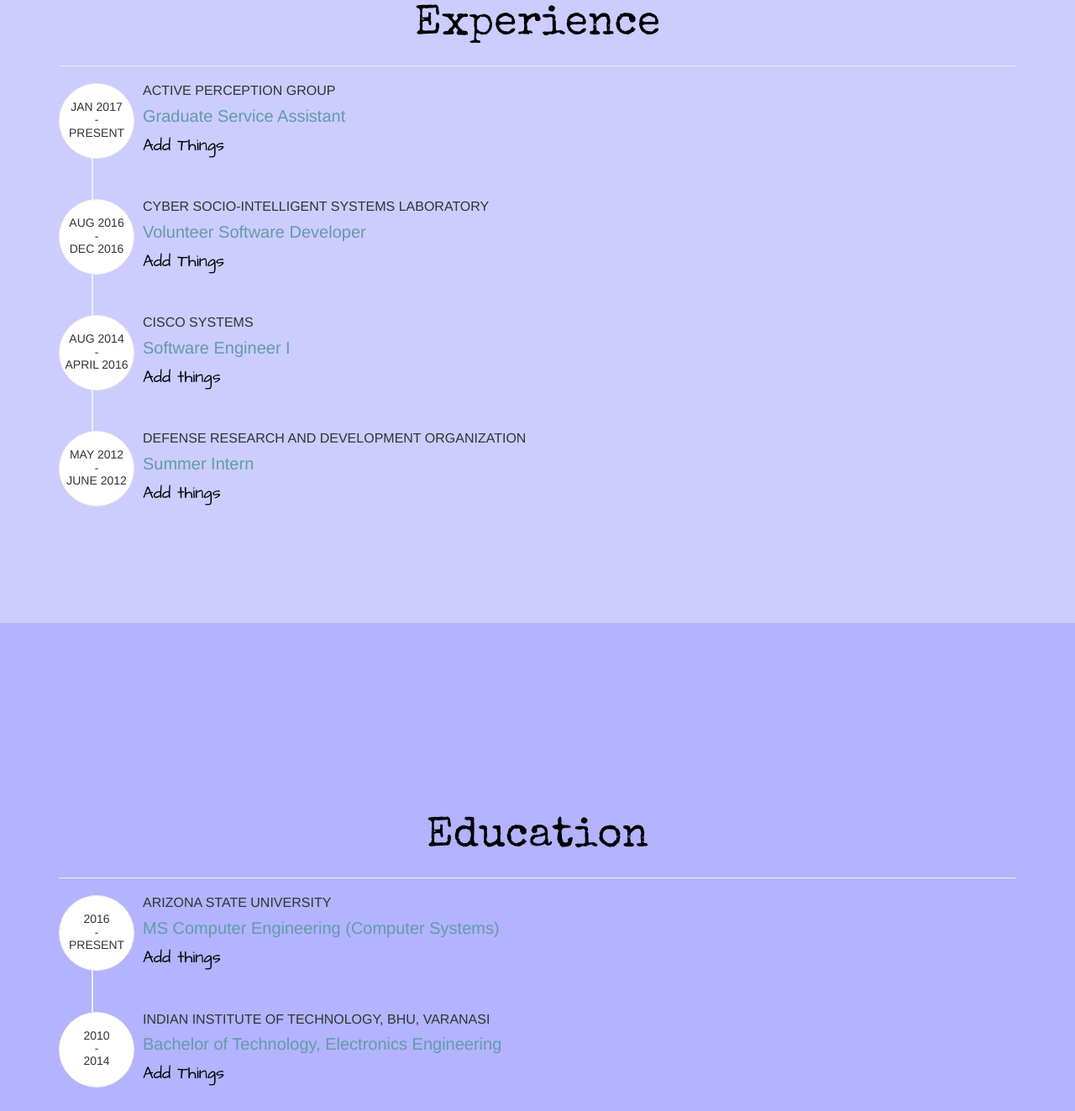
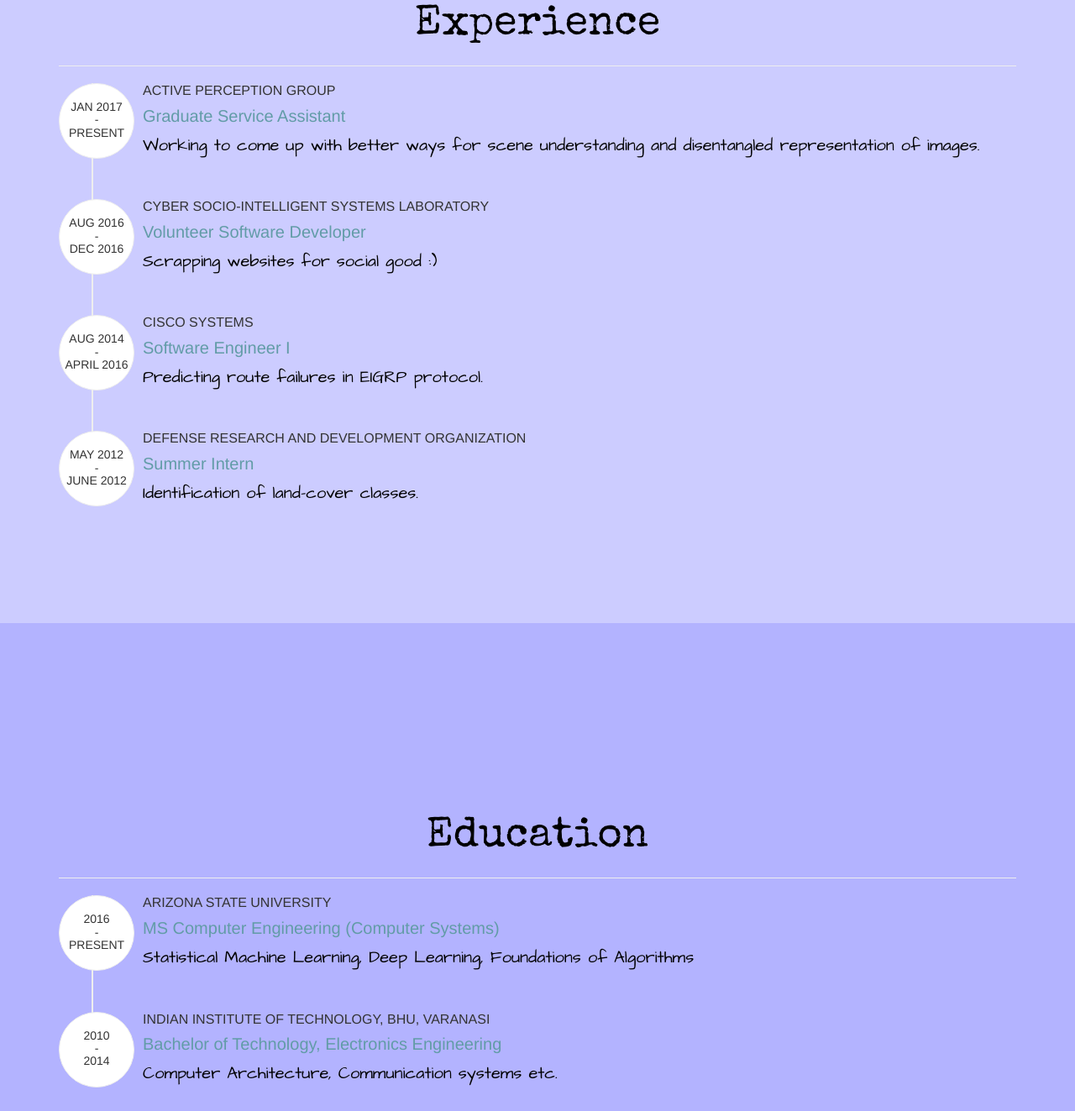
Before and after one commit to ru1saha/ru1saha.github.io, a plain HTML site: page index.html at #/home in a window 1280 px wide. Shown: the part 1717-3040 px from the top of the page at 84% size. Drawn offline with nearby package versions, Linux system fonts and the light colour scheme.

Commit message:
Things added :)

```diff
--- a/home/home.html
+++ b/home/home.html
@@ -1,4 +1,4 @@
-<div id="fullpage">
+<div id="fullpage" style="height: 100%; position: relative;">
 <!--    <nav>
         <a href="#/">Home</a>
         |
@@ -107,7 +107,8 @@
                                         <h4 class="subheading">Graduate Service Assistant</h4>
                                     </div>
                                     <div class="timeline-body">
-                                        <p>Add Things</p>
+                                        <p>Working to come up with better ways for scene
+                                        understanding and disentangled representation of images.</p>
                                     </div>
                                 </div>
                             </li>
@@ -123,7 +124,7 @@
                                         <h4 class="subheading">Volunteer Software Developer</h4>
                                     </div>
                                     <div class="timeline-body">
-                                        <p>Add Things</p>
+                                        <p>Scrapping websites for social good :)</p>
                                     </div>
                                 </div>
                             </li>
@@ -139,7 +140,7 @@
                                         <h4 class="subheading">Software Engineer I</h4>
                                     </div>
                                     <div class="timeline-body">
-                                        <p>Add things</p>
+                                        <p>Predicting route failures in EIGRP protocol.</p>
                                     </div>
                                 </div>
                             </li>
@@ -155,7 +156,7 @@
                                         <h4 class="subheading">Summer Intern</h4>
                                     </div>
                                     <div class="timeline-body">
-                                        <p>Add things</p>
+                                        <p>Identification of land-cover classes.</p>
                                     </div>
                                 </div>
                             </li>
@@ -190,7 +191,7 @@
                                         <h4 class="subheading">MS Computer Engineering (Computer Systems)</h4>
                                     </div>
                                     <div class="timeline-body">
-                                        <p>Add things</p>
+                                        <p>Statistical Machine Learning, Deep Learning, Foundations of Algorithms</p>
                                     </div>
                                 </div>
                             </li>
@@ -206,7 +207,7 @@
                                         <h4 class="subheading">Bachelor of Technology, Electronics Engineering</h4>
                                     </div>
                                     <div class="timeline-body">
-                                        <p>Add Things</p>
+                                        <p>Computer Architecture, Communication systems etc.</p>
                                     </div>
                                 </div>
                             </li>
```
